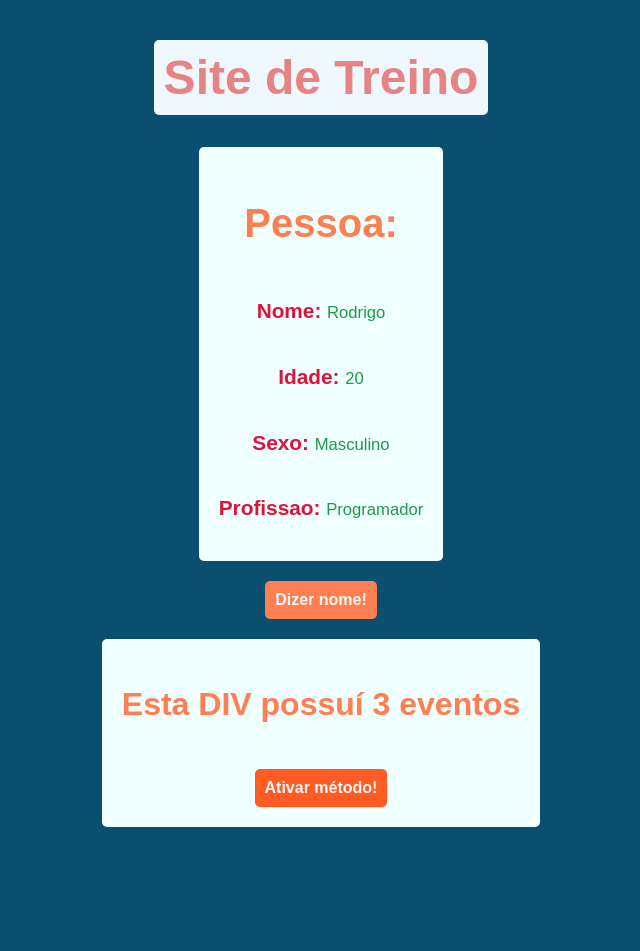
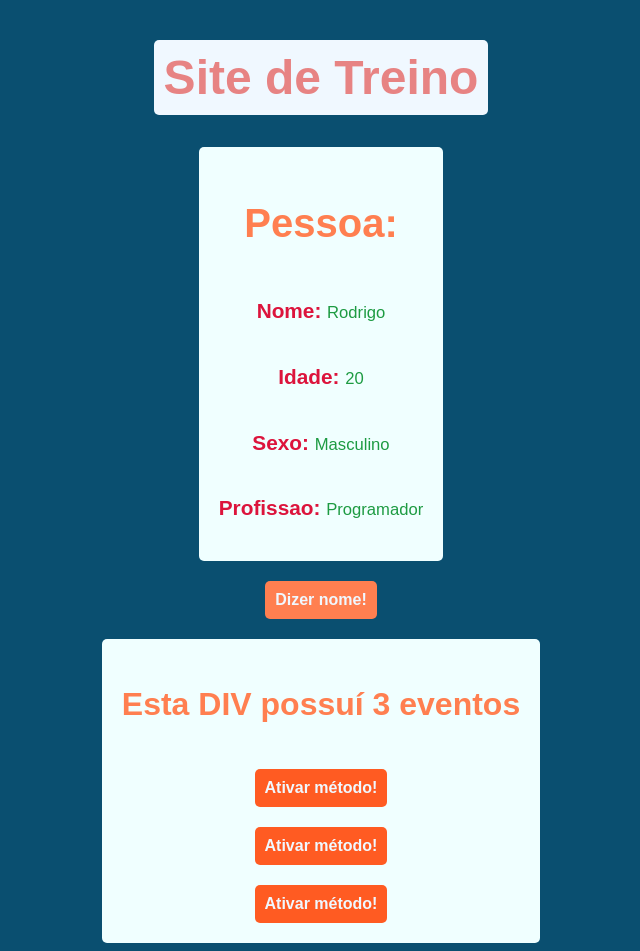
Before and after one commit to Rodrigobr2003/Estudo---React, a React (Create React App) app: page / in a window 1280 px wide. Shown: the whole page, without its empty margins (319-959 px from the left). Before the commit the page ends 835 px from the top, so only its background shows below. Built offline with nearby package versions, Linux system fonts and the light colour scheme.

Commit message:
Adiciona metodos

```diff
--- a/src/components/Evento.js
+++ b/src/components/Evento.js
@@ -3,11 +3,27 @@ import Button from "./evento/Button";
 import styles from "../css/Evento.module.css";
 
 function Eventos(props) {
+  function metodo1() {
+    alert("Este é o método 1!");
+  }
+
+  function metodo2() {
+    alert("Este é o método 2!");
+  }
+
+  function metodo3() {
+    alert("Este é o método 3!");
+  }
+
   return (
     <div className={styles.box}>
       <h2>Esta DIV possuí 3 eventos</h2>
 
-      <Button />
+      <Button evento={metodo1} />
+
+      <Button evento={metodo2} />
+
+      <Button evento={metodo3} />
     </div>
   );
 }
--- a/src/components/evento/Button.js
+++ b/src/components/evento/Button.js
@@ -1,9 +1,11 @@
 import Styles from "../../css/Evento.module.css";
 
-function Button() {
+function Button(props) {
   return (
     <>
-      <button className={Styles.btn_metodo}>Ativar método!</button>
+      <button onClick={props.evento} className={Styles.btn_metodo}>
+        Ativar método!
+      </button>
     </>
   );
 }
```
